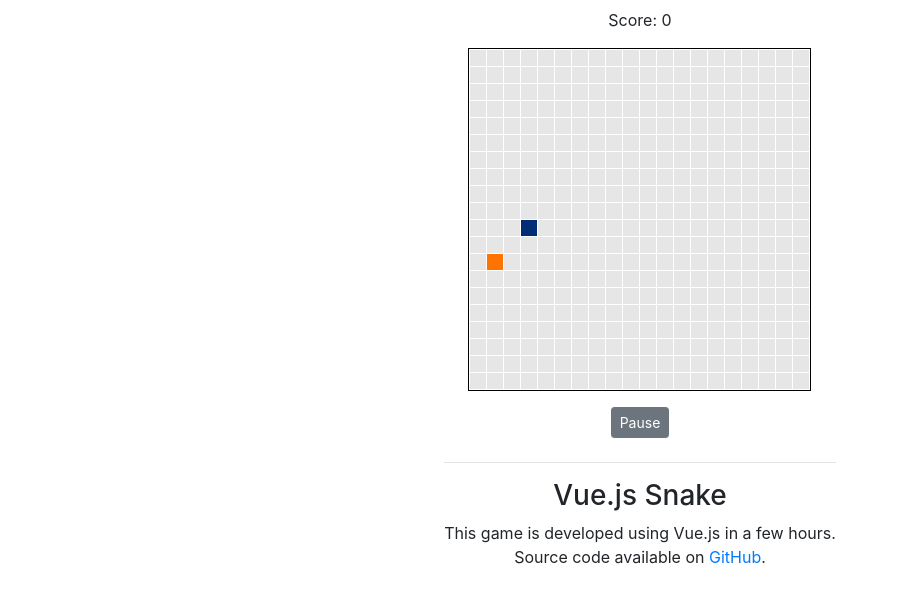
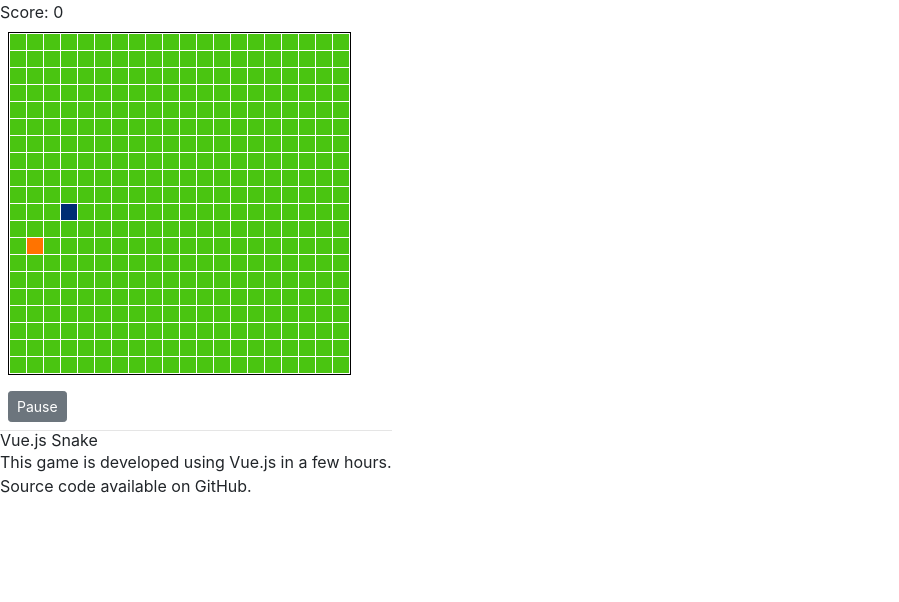
Before and after one commit to Tepexic/VueSnake, a Vue app: page / in a window 1280 px wide. Shown: the top 602 px of the page, without its empty margins (0-899 px from the left). Built offline with nearby package versions, Linux system fonts and the light colour scheme.

Commit message:
Add tailwindCCSS and CSS post processor

```diff
--- a/package.json
+++ b/package.json
@@ -10,15 +10,18 @@
   "dependencies": {
     "core-js": "^3.6.5",
     "hammerjs": "^2.0.8",
+    "tailwindcss": "^1.8.6",
     "vue": "^2.6.11"
   },
   "devDependencies": {
+    "@fullhuman/postcss-purgecss": "^2.3.0",
     "@vue/cli-plugin-babel": "~4.5.0",
     "@vue/cli-plugin-eslint": "~4.5.0",
     "@vue/cli-service": "~4.5.0",
     "babel-eslint": "^10.1.0",
     "eslint": "^6.7.2",
     "eslint-plugin-vue": "^6.2.2",
+    "purgecss": "^2.3.0",
     "vue-template-compiler": "^2.6.11"
   },
   "eslintConfig": {
--- /dev/null
+++ b/postcss.config.js
@@ -0,0 +1,8 @@
+module.exports = {
+  plugins: [
+    // ...
+    require('tailwindcss'),
+    require('autoprefixer'),
+    // ...
+  ]
+}
--- a/src/assets/css/app.css
+++ b/src/assets/css/app.css
@@ -1,10 +1,8 @@
-#app {
-  text-align: center;
-}
+@import "tailwindcss/base";
 
-/* body {
-  font-family: "Roboto";
-} */
+@import "tailwindcss/components";
+
+@import "tailwindcss/utilities";
 
 .g-main {
   display: inline-grid;
@@ -15,7 +13,7 @@
 }
 
 .g-item {
-  background-color: #e6e6e6;
+  background-color: #4ac511;
   width: 1em;
   height: 1em;
 }
@@ -30,9 +28,6 @@
   background-color: rgb(255, 0, 0);
 }
 
-.g-score {
-  padding: 0.5em;
-}
 .g-actions {
   padding: 0.5em;
 }
--- /dev/null
+++ b/tailwind.config.js
@@ -0,0 +1,11 @@
+module.exports = {
+  purge: [
+    "./src/App.vue",
+    "./src/components/*.vue"
+  ],
+  theme: {
+    extend: {},
+  },
+  variants: {},
+  plugins: [],
+}
```
Also changed, not shown: 1 other file (tests, documents, lock files or other folders).
